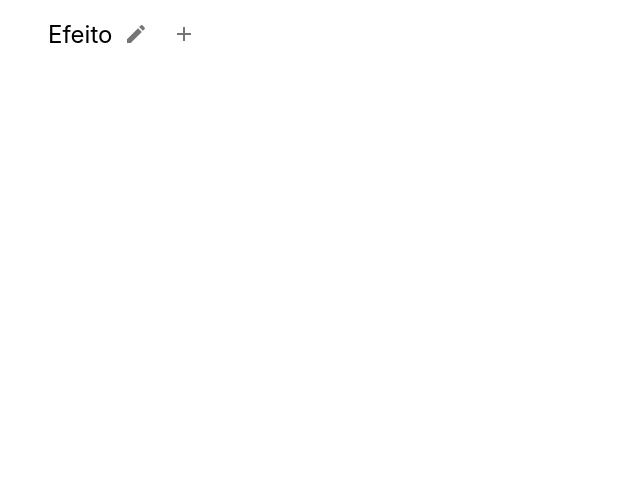
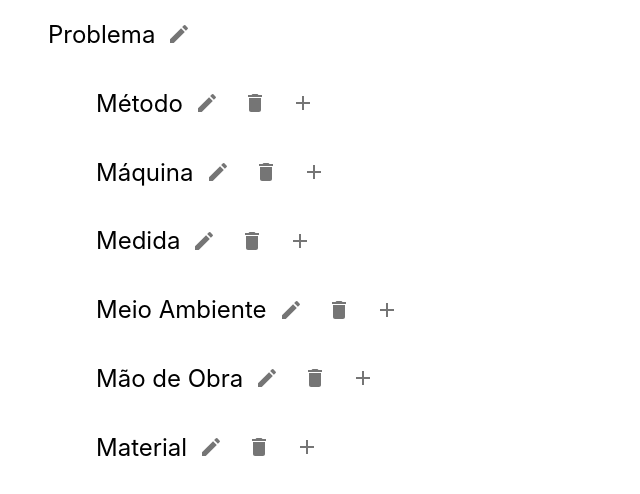
Before and after one commit to kramer2005/random-components, a React (Create React App) app: page / in a window 1280 px wide. Shown: the top 494 px of the page, without its empty margins (0-640 px from the left). Built offline with nearby package versions, Linux system fonts and the light colour scheme.

Commit message:
Update correções, diagrama default + regras de negocio

```diff
--- /dev/null
+++ b/src/components/IshikawaDiagram/DefaultDiagram.ts
@@ -0,0 +1,50 @@
+export default {
+  key: 0,
+  children: [
+    {
+      key: 1,
+      children: [],
+      parent: null,
+      value: 'Método',
+      actualId: -1
+    },
+    {
+      key: 2,
+      children: [],
+      parent: null,
+      value: 'Máquina',
+      actualId: -1
+    },
+    {
+      key: 3,
+      children: [],
+      parent: null,
+      value: 'Medida',
+      actualId: -1
+    },
+    {
+      key: 4,
+      children: [],
+      parent: null,
+      value: 'Meio Ambiente',
+      actualId: -1
+    },
+    {
+      key: 5,
+      children: [],
+      parent: null,
+      value: 'Mão de Obra',
+      actualId: -1
+    },
+    {
+      key: 6,
+      children: [],
+      parent: null,
+      value: 'Material',
+      actualId: -1
+    }
+  ],
+  parent: null,
+  value: 'Problema',
+  actualId: 7
+}
--- a/src/components/IshikawaDiagram/Helpers/DiagramHelpers.ts
+++ b/src/components/IshikawaDiagram/Helpers/DiagramHelpers.ts
@@ -12,11 +12,8 @@ export const addNode = (
   key: number
 ): IshikawaNode => {
   const newParent = { ...parent }
-  if (newParent?.children.find(el => el.value === value)) {
-    throw new Error('NÓS NÃO PODEM TER NOMES REPETIDOS')
-  }
   newParent.children?.push({
-    value: key.toString(),
+    value: value,
     children: [],
     parent: parent,
     key
--- a/src/components/IshikawaDiagram/Helpers/TopicHelpers.ts
+++ b/src/components/IshikawaDiagram/Helpers/TopicHelpers.ts
@@ -12,11 +12,13 @@ export const createTopic = (
   state: IshikawaRoot,
   setState: React.Dispatch<React.SetStateAction<IshikawaRoot>>
 ): void => {
-  const newState = {
-    ...addNode(value, { ...state }, state.actualId),
-    actualId: state.actualId + 1
+  if (state.children.length < 6) {
+    const newState = {
+      ...addNode(value, { ...state }, state.actualId),
+      actualId: state.actualId + 1
+    }
+    setState(newState)
   }
-  setState(newState)
 }
 
 /**
--- a/src/components/IshikawaDiagram/IshikawaCause.tsx
+++ b/src/components/IshikawaDiagram/IshikawaCause.tsx
@@ -66,7 +66,7 @@ const IshikawaCause = ({
         <Tooltip title="Criar Subcausa" arrow>
           <IconButton
             onClick={() =>
-              createSubCause(Math.random().toString(), node, state, setState)
+              createSubCause('Nova subcausa', node, state, setState)
             }
           >
             <Add />
--- a/src/components/IshikawaDiagram/IshikawaDiagram.tsx
+++ b/src/components/IshikawaDiagram/IshikawaDiagram.tsx
@@ -4,15 +4,10 @@ import { createTopic } from './IshikawaHelper'
 import IshikawaTopic from './IshikawaTopic'
 import { IconButton, Tooltip } from '@material-ui/core'
 import { Add, Edit } from '@material-ui/icons'
+import defaultState from './DefaultDiagram'
 
 const IshikawaDiagram = (): JSX.Element => {
-  const [state, setState] = useState<IshikawaRoot>({
-    key: 0,
-    children: [],
-    parent: null,
-    value: 'Efeito',
-    actualId: 1
-  })
+  const [state, setState] = useState<IshikawaRoot>(defaultState)
 
   const nodeName = useRef<HTMLHeadingElement>(null)
   const updateNodeName = (
@@ -25,6 +20,15 @@ const IshikawaDiagram = (): JSX.Element => {
       nodeName.current.contentEditable = 'false'
     }
   }
+
+  useEffect(() => {
+    createTopic('Método', state, setState)
+    createTopic('Máquina', state, setState)
+    createTopic('Medida', state, setState)
+    createTopic('Meio Ambiente', state, setState)
+    createTopic('Mão de Obra', state, setState)
+    createTopic('Material', state, setState)
+  }, [])
 
   useEffect(() => {
     if (nodeName.current) {
@@ -57,15 +61,15 @@ const IshikawaDiagram = (): JSX.Element => {
             <Edit />
           </IconButton>
         </Tooltip>
+        {state.children.length < 6 ? (
           <Tooltip title="Criar tópico" arrow>
             <IconButton
-            onClick={() =>
-              createTopic(Math.random().toString(), state, setState)
-            }
+              onClick={() => createTopic('Novo tópico', state, setState)}
             >
               <Add />
             </IconButton>
           </Tooltip>
+        ) : null}
       </section>
       {state?.children?.map(el => (
         <div key={el.key}>
--- a/src/components/IshikawaDiagram/IshikawaTopic.tsx
+++ b/src/components/IshikawaDiagram/IshikawaTopic.tsx
@@ -65,9 +65,7 @@ const IshikawaTopic = ({
         </Tooltip>
         <Tooltip title="Criar causa" arrow>
           <IconButton
-            onClick={() =>
-              createCause(Math.random().toString(), node, state, setState)
-            }
+            onClick={() => createCause('Nova causa', node, state, setState)}
           >
             <Add />
           </IconButton>
```
Lines whose indentation alone changed are shown as unchanged.
